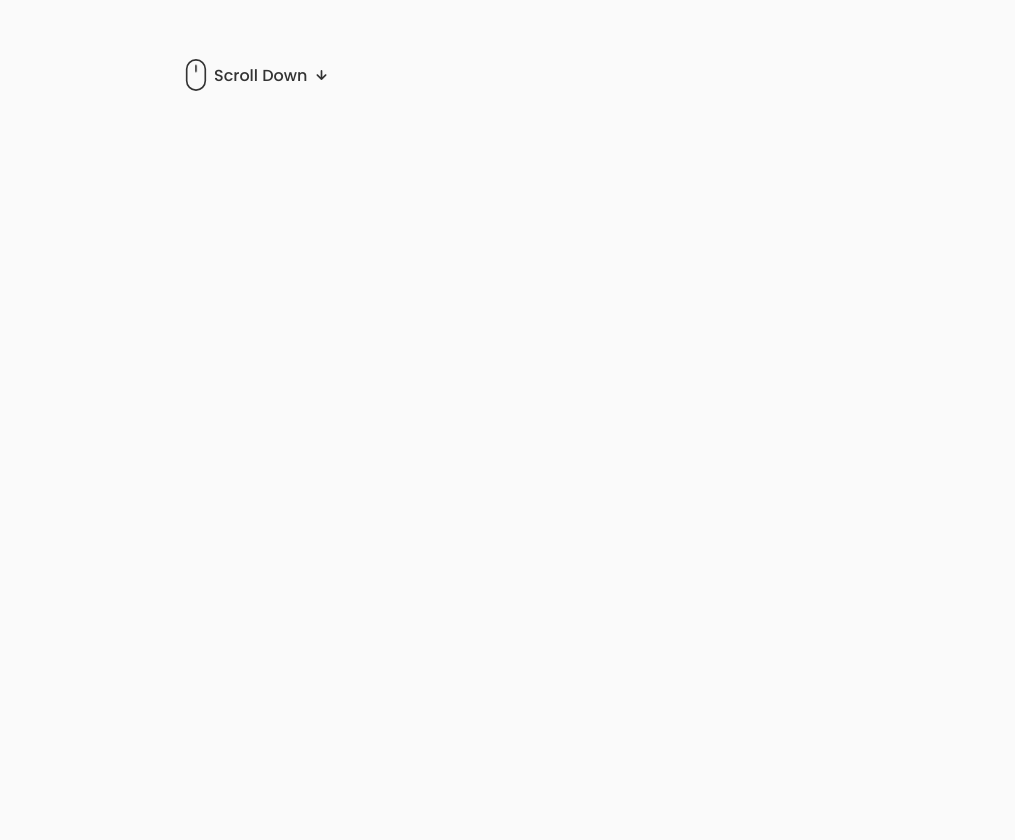
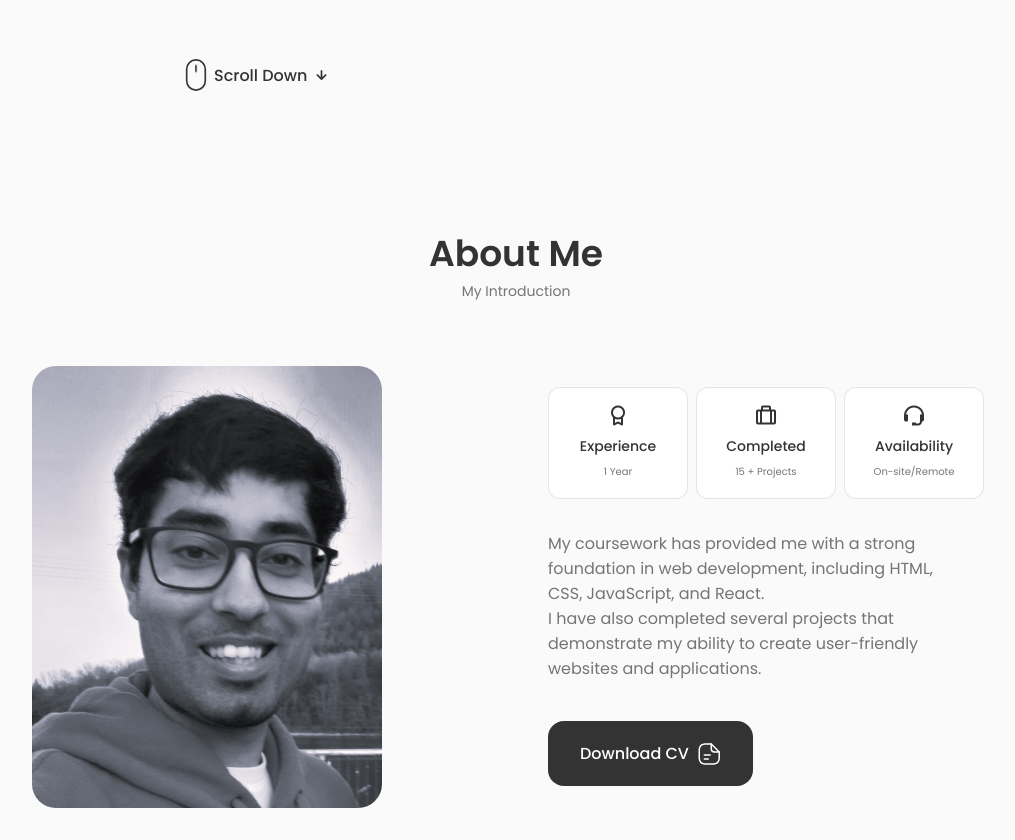
Before and after one commit to preetsimon/portfolio-v1, a React (Create React App) app: page / in a window 1280 px wide. Shown: the part 620-1460 px from the top of the page, without its empty margins (124-1139 px from the left). Before the commit the page ends 800 px from the top, so only its background shows below. Built offline with nearby package versions, Linux system fonts and the light colour scheme.

Commit message:
about component "done"

```diff
--- a/src/App.js
+++ b/src/App.js
@@ -1,6 +1,7 @@
 import "./App.css";
 import Header from "./components/header/Header";
 import Home from "./components/home/Home";
+import About from "./components/about/About";
 
 function App() {
   return (
@@ -8,6 +9,7 @@
       <Header />
       <main className="main">
         <Home />
+        <About />
       </main>
     </>
   );
--- a/src/components/about/About.jsx
+++ b/src/components/about/About.jsx
@@ -0,0 +1,58 @@
+import React from "react";
+import "./about.css";
+import AboutImg from "../../assets/about.jpg";
+import CV from "../../assets/John-Cv.pdf";
+import Info from "./Info";
+
+const About = () => {
+  return (
+    <section className="about section" id="about">
+      <h2 className="section__title">About Me</h2>
+      <span className="section__subtitle">My Introduction</span>
+
+      <div className="about__container container grid">
+        <img src={AboutImg} alt="about" className="about__img" />
+        <div className="about__data">
+          <Info />
+          <p className="about__description">
+            My coursework has provided me with a strong foundation in web
+            development, including HTML, CSS, JavaScript, and React.<br/> I have also
+            completed several projects that demonstrate my ability to create
+            user-friendly websites and applications.
+          </p>
+
+          <a download="" href={CV} className="button button--flex">
+            Download CV
+            <svg
+                className="button__icon"
+                xmlns="http://www.w3.org/2000/svg"
+                width="24"
+                height="24"
+                viewBox="0 0 24 24"
+                fill="none"
+              >
+                <path
+                  d="M15.25 22.7502H9.25C3.82 22.7502 1.5 20.4302 1.5 15.0002V9.00024C1.5 3.57024 3.82 1.25024 9.25 1.25024H14.25C14.66 1.25024 15 1.59024 15 2.00024C15 2.41024 14.66 2.75024 14.25 2.75024H9.25C4.64 2.75024 3 4.39024 3 9.00024V15.0002C3 19.6102 4.64 21.2502 9.25 21.2502H15.25C19.86 21.2502 21.5 19.6102 21.5 15.0002V10.0002C21.5 9.59024 21.84 9.25024 22.25 9.25024C22.66 9.25024 23 9.59024 23 10.0002V15.0002C23 20.4302 20.68 22.7502 15.25 22.7502Z"
+                  fill="var(--container-color)"
+                ></path>
+                <path
+                  d="M22.25 10.7502H18.25C14.83 10.7502 13.5 9.42023 13.5 6.00023V2.00023C13.5 1.70023 13.68 1.42023 13.96 1.31023C14.24 1.19023 14.56 1.26023 14.78 1.47023L22.78 9.47023C22.99 9.68023 23.06 10.0102 22.94 10.2902C22.82 10.5702 22.55 10.7502 22.25 10.7502ZM15 3.81023V6.00023C15 8.58023 15.67 9.25023 18.25 9.25023H20.44L15 3.81023Z"
+                  fill="var(--container-color)"
+                ></path>
+                <path
+                  d="M13.25 13.7502H7.25C6.84 13.7502 6.5 13.4102 6.5 13.0002C6.5 12.5902 6.84 12.2502 7.25 12.2502H13.25C13.66 12.2502 14 12.5902 14 13.0002C14 13.4102 13.66 13.7502 13.25 13.7502Z"
+                  fill="var(--container-color)"
+                ></path>
+                <path
+                  d="M11.25 17.7502H7.25C6.84 17.7502 6.5 17.4102 6.5 17.0002C6.5 16.5902 6.84 16.2502 7.25 16.2502H11.25C11.66 16.2502 12 16.5902 12 17.0002C12 17.4102 11.66 17.7502 11.25 17.7502Z"
+                  fill="var(--container-color)"
+                ></path>
+              </svg>
+          </a>
+        </div>
+      </div>
+    </section>
+  );
+};
+
+export default About;
--- /dev/null
+++ b/src/components/about/Info.jsx
@@ -0,0 +1,27 @@
+import React from 'react'
+
+const Info = () => {
+  return (
+    <div className="about__info grid">
+        <div className="about__box">
+            <i className="bx bx-award about__icon"></i>
+            <h3 className="about__title">Experience</h3>
+            <span className="about__subtitle">1 Year</span>
+        </div>
+
+        <div className="about__box">
+            <i className="bx bx-briefcase-alt about__icon"></i>
+            <h3 className="about__title">Completed</h3>
+            <span className="about__subtitle">15 + Projects</span>
+        </div>
+
+        <div className="about__box">
+            <i className="bx bx-support about__icon"></i>
+            <h3 className="about__title">Availability</h3>
+            <span className="about__subtitle">On-site/Remote</span>
+        </div>
+    </div>
+  )
+}
+
+export default Info
--- a/src/components/about/about.css
+++ b/src/components/about/about.css
@@ -0,0 +1,95 @@
+.about__container {
+  grid-template-columns: repeat(2, 1fr);
+  align-items: center;
+  column-gap: 4rem;
+}
+
+.about__img {
+  width: 350px;
+  border-radius: 1.5rem;
+  justify-content: center;
+}
+
+.about__info {
+  grid-template-columns: repeat(3, 140px);
+  gap: 0.5rem;
+  margin-bottom: var(--mb-2);
+}
+
+.about__box {
+  background-color: var(--container-color);
+  border: 1px solid rgba(0, 0, 0, 0.1);
+  border-radius: 0.75rem;
+  text-align: center;
+  padding: 1rem 1.25rem;
+}
+
+.about__icon {
+  font-size: 1.5rem;
+  color: var(--title-color);
+  margin-bottom: var(--mb-0-5);
+}
+
+.about__title {
+  font-size: var(--small-font-size);
+  font-weight: var(--font-medium);
+}
+
+.about__subtitle {
+  font-size: var(--tiny-font-size);
+}
+
+.about__description {
+  padding: 0 4rem 0 0;
+  margin-bottom: var(--mb-2-5);
+}
+
+/*=============== BREAKPOINTS ===============*/
+/* For large devices */
+@media screen and (max-width: 992px) {
+  .about__container {
+    grid-template-columns: 1fr;
+    row-gap: 2.5rem;
+  }
+  .about__img {
+    width: 220px;
+    display: block;
+    margin-left: auto;
+    margin-right: auto;
+  }
+
+  .about__box {
+    padding: 0.75rem 0.5rem;
+  }
+
+  .about__data {
+    text-align: center;
+  }
+
+  .about__info {
+    justify-content: center;
+  }
+
+  .about__description {
+    padding: 0 5rem;
+    margin-bottom: 2rem;
+  }
+}
+
+/* For medium devices */
+@media screen and (max-width: 576px) {
+    .about__info {
+        grid-template-columns: repeat(3, 1fr);
+    }
+
+    .about__description {
+        padding: 0;
+    }
+}
+
+/* For small devices */
+@media screen and (max-width: 350px) {
+    .about__info {
+        grid-template-columns: repeat(2, 1fr);
+    }
+}
```
Also changed, not shown: src/components/skills/Skills.jsx (added, +12 -0 lines), src/components/skills/skills.css (added).
